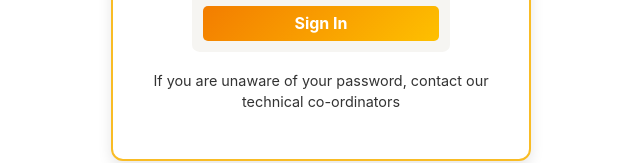
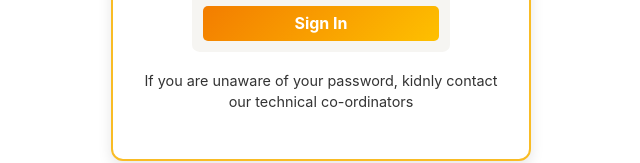
Before and after one commit to shrihariss29/vinterbash-final, a React (Create React App) app: page /signIn in a window 1280 px wide. Shown: the part 575-738 px from the top of the page, without its empty margins (319-959 px from the left). Built offline with nearby package versions, Linux system fonts and the light colour scheme; a web font is replaced by a local one.

Commit message:
Update SignIn.jsx

```diff
--- a/src/Components/SignIn.jsx
+++ b/src/Components/SignIn.jsx
@@ -56,7 +56,7 @@ function SignIn() {
                 </form>
 
                 <p>
-                    If you are unaware of your password, contact our technical co-ordinators
+                    If you are unaware of your password, kidnly contact our technical co-ordinators
                 </p>
             </div>
         </div>
```
